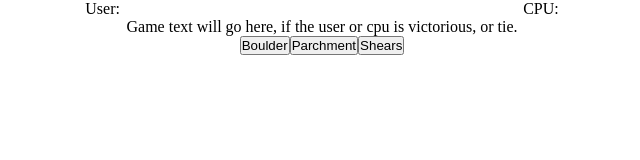
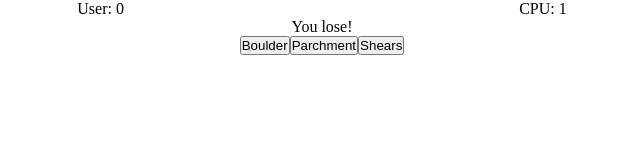
Before and after one commit to hargRyan/boulder-parchment-shears, a plain HTML site: page index.html in a window 1280 px wide. Both pictures are taken after a click on the button "Boulder". Shown: the whole page, without its empty margins (318-958 px from the left). Drawn offline with Linux system fonts and the light colour scheme.

Commit message:
added functionality, game works and updates.

```diff
--- a/index.html
+++ b/index.html
@@ -10,12 +10,12 @@
 </head>
 <body>
     <div id="score">
-        <span id="user-score">User:</span>
-        <span id="computer-score">CPU: </span>
+        <span id="user-score">User: <span id="user-wins"></span></span>
+        <span id="computer-score">CPU: <span id="cpu-wins"></span></span>
     </div>
 
     <div id="game-text">
-        Game text will go here, if the user or cpu is victorious, or tie.
+       Welcome to Boulder Parchment Shears! Click a button to play.
     </div>
 
     <div id="buttons">
--- a/scripts.js
+++ b/scripts.js
@@ -1,5 +1,16 @@
 let playerScore = 0;
 let computerScore = 0;
+
+function getUserScore() {
+    return playerScore;
+}
+
+function getComputerScore () {
+    return computerScore;
+}
+
+document.getElementById('user-wins').innerText = getUserScore();
+document.getElementById('cpu-wins').innerText = getComputerScore();
 
 function computerPlay() {
      /*
@@ -32,45 +43,45 @@ function playRound(playerSelection, computerSelection) {
 
         case "boulder":
             if (playerChoice === computerSelection) {
-                console.log("It's a tie!");
+                document.getElementById('game-text').innerText = "It's a tie!";
                 break;
             }
             else if (computerSelection === "shears") {
-                console.log("You win!");
+                document.getElementById('game-text').innerText = "You win!";
                 playerScore += 1;
                 break;
             } else {
-                console.log("You lose!");
+                document.getElementById('game-text').innerText = "You lose!";
                 computerScore += 1;
                 break;
             }
 
             case "parchment":
             if (playerChoice === computerSelection) {
-                console.log("It's a tie!");
+                document.getElementById('game-text').innerText = "It's a tie!";
                 break;
             }
             else if (computerSelection === "boulder") {
-                console.log("You win!");
+                document.getElementById('game-text').innerText = "You win!";
                 playerScore += 1;
                 break;
             } else {
-                console.log("You lose!");
+                document.getElementById('game-text').innerText = "You lose!";
                 computerScore += 1;
                 break;
             }
 
             case "shears":
             if (playerChoice === computerSelection) {
-                console.log("It's a tie!");
+                document.getElementById('game-text').innerText = "It's a tie!";
                 break;
             }
             else if (computerSelection === "parchment") {
-                console.log("You win!");
+                document.getElementById('game-text').innerText = "You win!";
                 playerScore += 1;
                 break;
             } else {
-                console.log("You lose!");
+                document.getElementById('game-text').innerText = "You lose!";
                 computerScore += 1;
                 break;
             }
@@ -82,3 +93,17 @@ function playRound(playerSelection, computerSelection) {
 
 
 }
+
+const buttons = document.querySelectorAll('button');
+
+buttons.forEach((button) => {
+
+    // and for each one we add a 'click' listener
+    button.addEventListener('click', () => {
+
+      playRound(button.id, computerPlay());
+      document.getElementById('user-wins').innerText = getUserScore();
+      document.getElementById('cpu-wins').innerText = getComputerScore();
+
+    });
+  });
```
